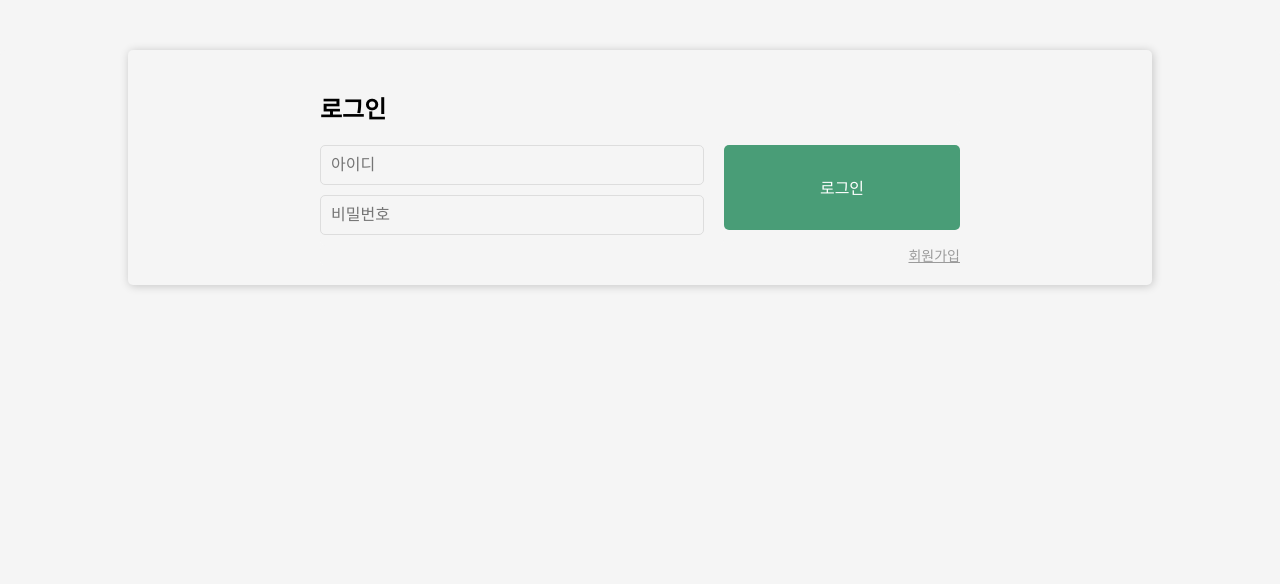
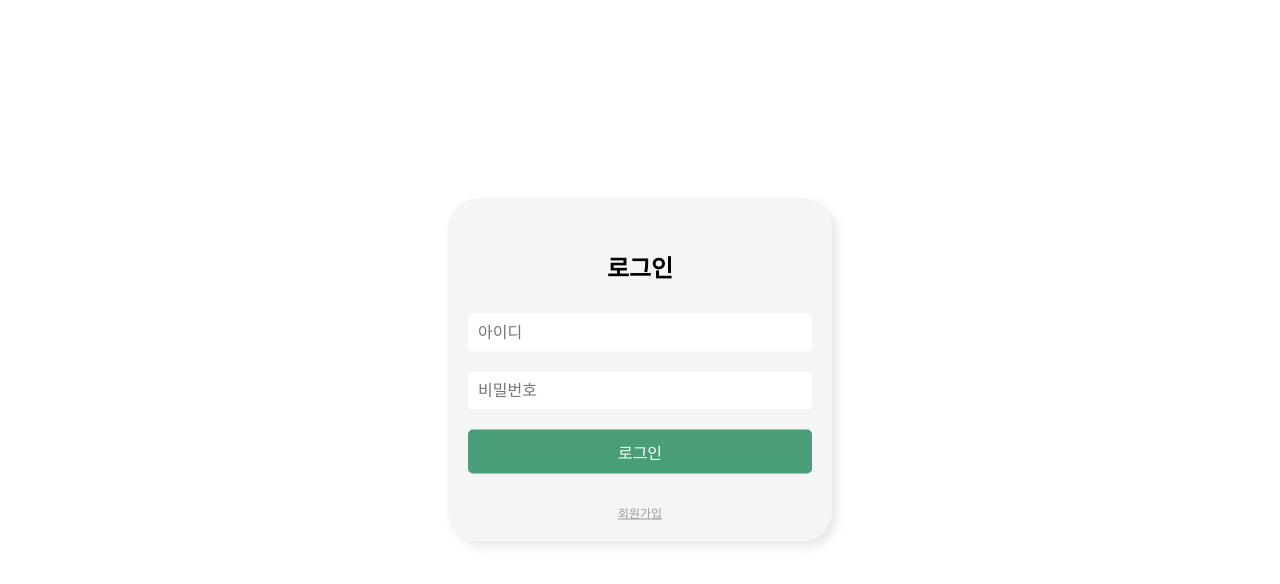
Before and after one commit to youbbin/ownpli-project, a plain HTML site: page frontend/login/index.html in a window 1280 px wide. Drawn offline with Linux system fonts and the light colour scheme; a web font is replaced by a local one.

Commit message:
change size

```diff
--- a/frontend/login/index.html
+++ b/frontend/login/index.html
@@ -1,4 +1,33 @@
 <!DOCTYPE html>
+<html>
+
+<head>
+  <title>로그인</title>
+  <meta charset="utf-8">
+  <link rel="stylesheet" href="style.css">
+  <link href="https://fonts.googleapis.com/earlyaccess/notosanskr.css" rel="stylesheet">
+</head>
+
+<body>
+  <div class="login-form">
+    <div class="box">
+      <h2>로그인</h2>
+
+      <div class="input">
+        <input type="text" name="id" class="text-field" placeholder="아이디">
+        <input type="password" name="password" class="text-field" placeholder="비밀번호">
+        <input type="submit" value="로그인" class="submit-btn">
+      </div>
+      <div class="links">
+        <a href="#">회원가입</a>
+      </div>
+    </div>
+  </div>
+</body>
+
+</html>
+
+<!-- <!DOCTYPE html>
 <html>
 <head>
   <title>로그인</title>
@@ -8,20 +37,15 @@
 </head>
 <body>
   <div class="login-form">
-    <div class="box">
-      <h2>로그인</h2>
-        <div class="form">
-            <div class="input">
-                 <input type="text" name="id" class="text-field" placeholder="아이디">
-                <input type="password" name="password" class="text-field" placeholder="비밀번호">
-            </div>
+    <form>
+      <input type="text" name="email" class="text-field" placeholder="아이디">
+      <input type="password" name="password" class="text-field" placeholder="비밀번호">
+      <input type="submit" value="로그인" class="submit-btn">
+    </form>
 
-          <input type="submit" value="로그인" class="submit-btn">
-        </div>
-        <div class="links">
-          <a href="#">회원가입</a>
-        </div>
+    <div class="links">
+      <a href="#">비밀번호를 잊어버리셨나요?</a>
     </div>
   </div>
 </body>
-</html>
+</html> -->
--- a/frontend/login/style.css
+++ b/frontend/login/style.css
@@ -5,11 +5,12 @@
   font-style: normal;
 }
 
+/*
 * {
   box-sizing: border-box;
   font-family: 'MonoplexKR-Regular';
   border-radius: 5px;
-  background-color: #f5f5f5;
+  background-color: #ffffff;
 }
 
 body {
@@ -18,8 +19,10 @@ body {
 }
 
 .login-form {
-    width: 80vw;
-
+    position:absolute;
+    top:40%;
+    left:50%;
+    width: 70vw;
     margin-right: auto;
     margin-left: auto;
     margin-top: 50px;
@@ -27,6 +30,8 @@ body {
     text-align: left;
     border: none;
     box-shadow: 1px 1px 10px rgba(0,0,0,0.2);
+    transform: translate(-50%,-50%);
+    background-color: #f5f5f5;
 }
 
 .login-form > div {
@@ -68,4 +73,67 @@ body {
 .links a {
   font-size: 14px;
   color: #9B9B9B;
+} */
+
+
+
+
+* {
+  box-sizing: border-box;
+  font-family: 'MonoplexKR-Regular';
+  border-radius: 5px;
 }
+
+body {
+  margin: 0;
+  background-color: #ffffff;
+}
+
+h2{
+  margin: 30px;
+}
+
+.login-form {
+  position: absolute;
+  width: 30vw;
+  background-color: #f5f5f5;
+  margin-right: auto;
+  margin-left: auto;
+  margin-top: 50px;
+  padding: 20px;
+  text-align: center;
+  border: none;
+  top:40%;
+  left:50%;
+  transform:translate(-50%,-50%);
+  border-radius:30px;
+  box-shadow:5px 5px 10px rgba(204, 204, 204, 0.473);
+}
+
+.text-field {
+  font-size: 16px;
+  padding: 10px;
+  border: none;
+  width: 100%;
+  margin-bottom: 20px;
+
+}
+
+.submit-btn {
+  font-size: 16px;
+  border: none;
+  padding: 10px;
+  width: 100%;
+  background-color: #499d77;
+  margin-bottom: 30px;
+  color: white;
+}
+
+.links {
+  text-align: center;
+}
+
+.links a {
+  font-size: 12px;
+  color: #9B9B9B;
+}
--- a/frontend/signup/style.css
+++ b/frontend/signup/style.css
@@ -4,78 +4,88 @@
   font-weight: 400;
   font-style: normal;
 }
+
 * {
   margin: 0px;
   padding: 0px;
   text-decoration: none;
   font-family: 'MonoplexKR-Regular';
-
+  background-color: #ffffff;
 }
 
 body {
-    background-image:#34495e;
+  background-color: #f5f5f5;
 }
 
 .joinForm {
-    position:absolute;
-    width:30%;
-    height:400px;
+  position: absolute;
+  width: 30%;
+  height: 550px;
   padding: 30px, 20px;
-    background-color:#FFFFFF;
-    text-align:center;
-    top:40%;
-    left:50%;
-    transform: translate(-50%,-50%);
-    border-radius: 15px;
+  background-color: #FFFFFF;
+  text-align: center;
+  top: 40%;
+  left: 50%;
+  transform: translate(-50%, -50%);
+  background-color: #f5f5f5;
+  border-radius: 30px;
+  box-shadow: 5px 5px 10px rgba(204, 204, 204, 0.473);
+  align-items: center;
 }
 
 .joinForm h2 {
   text-align: center;
   margin: 30px;
+  background-color: #f5f5f5;
+
 }
 
 .textForm {
   border-bottom: 2px solid #adadad;
-    margin: 30px;
+  margin: 30px auto;
   padding: 10px 10px;
+  background-color: #f5f5f5;
+  width : 80%;
 
 }
+
 .radioForm {
   border-bottom: 2px solid #adadad;
-    margin: 30px;
+  margin: 30px auto;
   padding: 10px 10px;
   text-align: left;
-
+  width : 80%;
+  background-color: #f5f5f5;
 }
 
 
 .id {
   width: 100%;
-    border:none;
-    outline:none;
+  border: none;
+  outline: none;
   color: #636e72;
-    font-size:16px;
-    height:25px;
+  font-size: 16px;
+  height: 25px;
   background: none;
 }
 
 .pw {
   width: 100%;
-    border:none;
-    outline:none;
+  border: none;
+  outline: none;
   color: #636e72;
-    font-size:16px;
-    height:25px;
+  font-size: 16px;
+  height: 25px;
   background: none;
 }
 
 .name {
   width: 100%;
-    border:none;
-    outline:none;
+  border: none;
+  outline: none;
   color: #636e72;
-    font-size:16px;
-    height:25px;
+  font-size: 16px;
+  height: 25px;
   background: none;
 }
 
@@ -83,40 +93,40 @@
 
 .age {
   width: 100%;
-    border:none;
-    outline:none;
+  border: none;
+  outline: none;
   color: #636e72;
-    font-size:16px;
-    height:25px;
+  font-size: 16px;
+  height: 25px;
   background: none;
 }
 
-  .sex{
+.sex {
   width: 100%;
-    border:none;
-    outline:none;
+  border: none;
+  outline: none;
   color: #636e72;
-    font-size:16px;
-    height:25px;
+  font-size: 16px;
+  height: 25px;
   background: none;
 
 }
 
 .btn {
-    position:relative;
-    left:40%;
+  position: relative;
+  left: 40%;
   transform: translateX(-50%);
   margin-bottom: 40px;
-    width:80%;
-    height:40px;
+  width: 80%;
+  height: 40px;
   background-color: #499d77;
   background-size: 200%;
-    color:white;
+  color: white;
   font-weight: bold;
-    border:none;
-    cursor:pointer;
+  border: none;
+  cursor: pointer;
   transition: 0.4s;
-    display:inline;
+  display: inline;
 }
 
 .btn:hover {
```
Also changed, not shown: frontend/signup/index.html (+1 -1 lines). Lines whose indentation alone changed are shown as unchanged.
